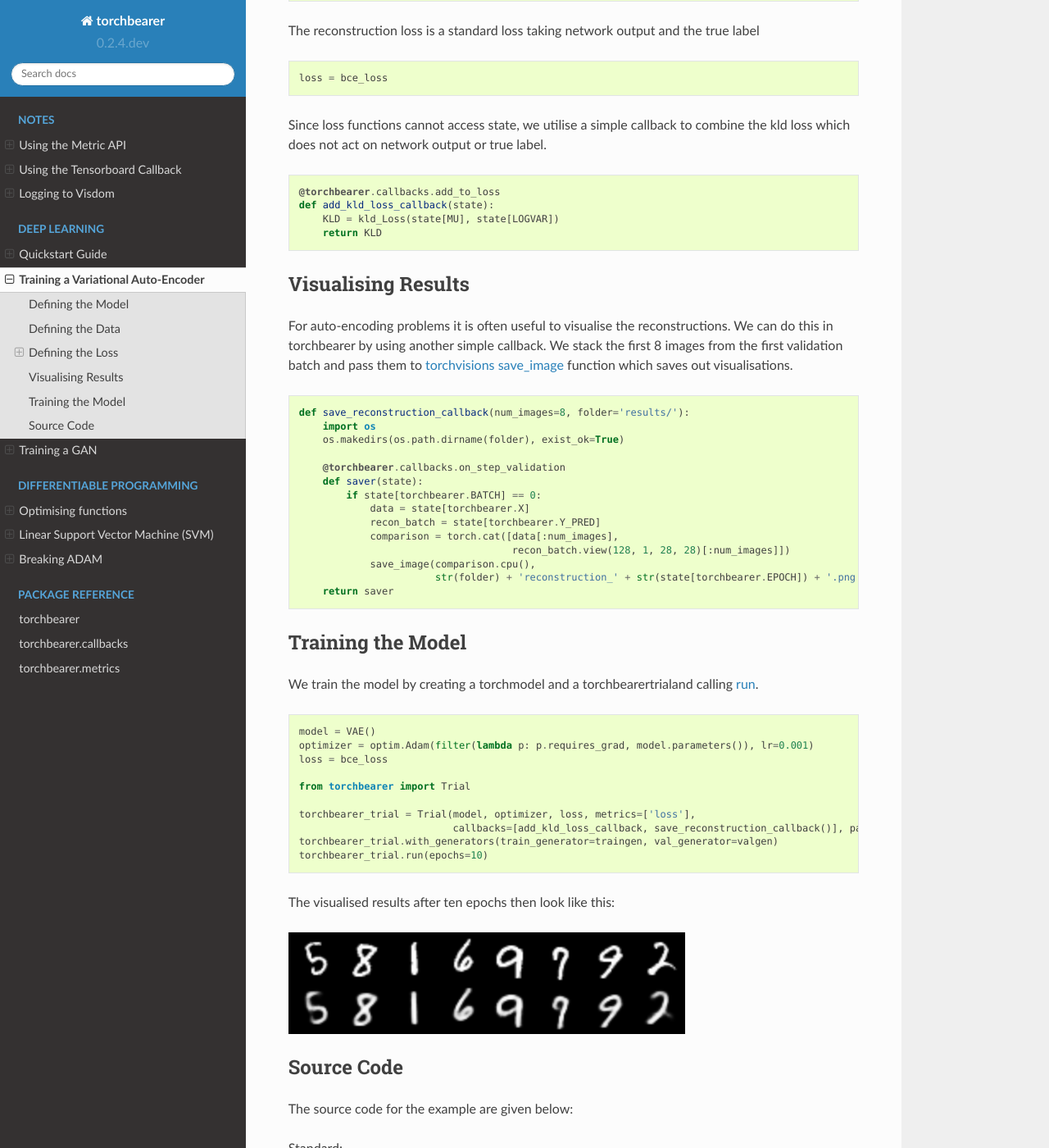
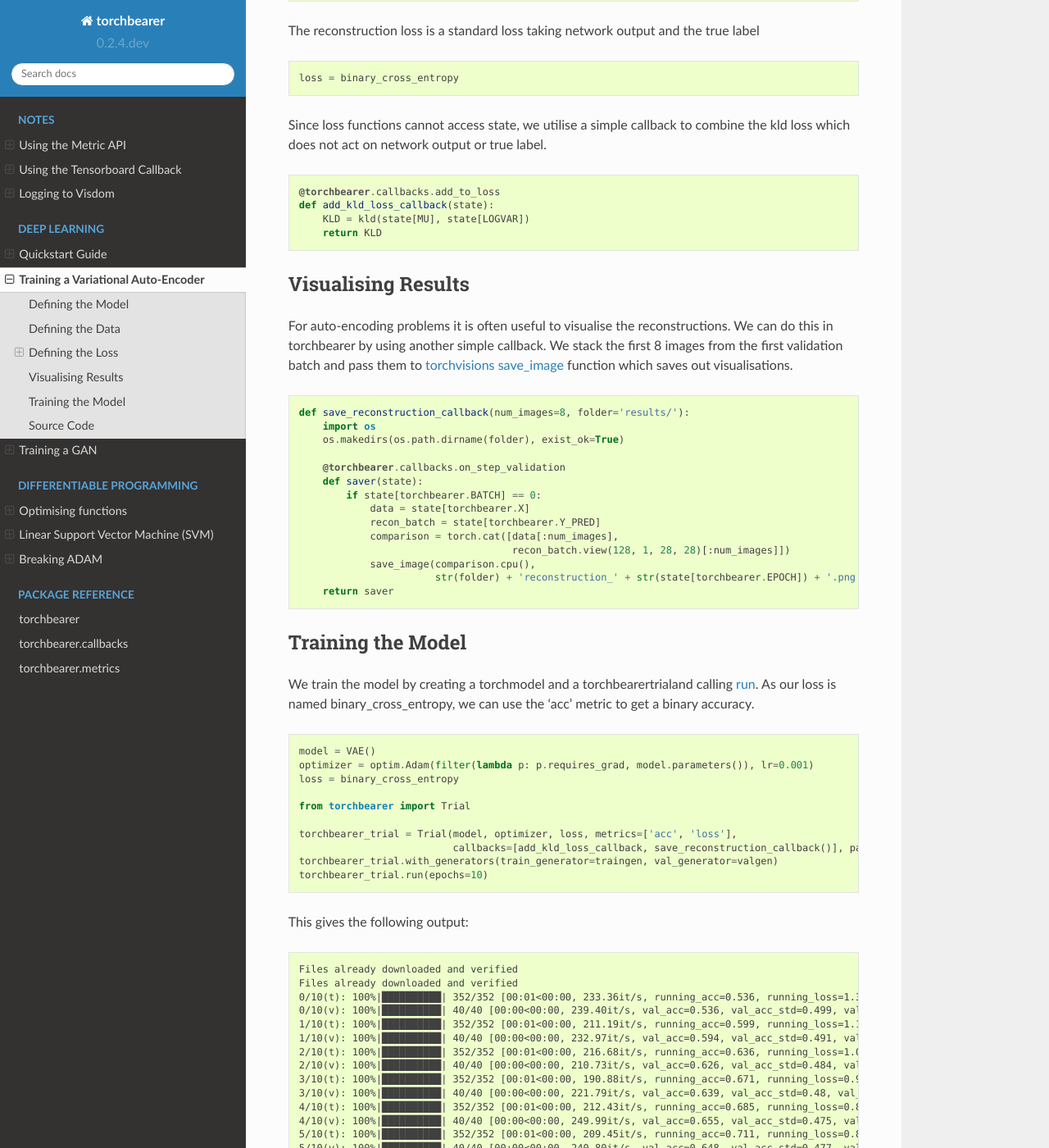
Before and after one commit to pytorchbearer/torchbearer, a Sphinx documentation site: the page built from docs/examples/vae.rst, in a window 1280 px wide and 1400 px high, scrolled down 3312 px. Shown: the whole window at 82% size. Built offline with Sphinx 7.4.7 and the Read the Docs theme 2.0.0, drawn with Linux system fonts in a browser that asks for light colours; some of the changed text lies outside the part shown.

Commit message:
Add binary accuracy to VAE example

```diff
--- a/docs/_static/examples/vae.py
+++ b/docs/_static/examples/vae.py
@@ -18,7 +18,7 @@ class AutoEncoderMNIST(Dataset):
 
     def __getitem__(self, index):
         character, label = self.mnist_dataset.__getitem__(index)
-        return character, character
+        return character, character.view(-1)
 
     def __len__(self):
         return len(self.mnist_dataset)
@@ -83,19 +83,19 @@ class VAE(nn.Module):
         return self.decode(z)
 
 
-def bce_loss(y_pred, y_true):
-    BCE = F.binary_cross_entropy(y_pred, y_true.view(-1, 784), reduction='sum')
+def binary_cross_entropy(y_pred, y_true):
+    BCE = F.binary_cross_entropy(y_pred, y_true, reduction='sum')
     return BCE
 
 
-def kld_Loss(mu, logvar):
+def kld(mu, logvar):
     KLD = -0.5 * torch.sum(1 + logvar - mu.pow(2) - logvar.exp())
     return KLD
 
 
 @torchbearer.callbacks.add_to_loss
 def add_kld_loss_callback(state):
-    KLD = kld_Loss(state[MU], state[LOGVAR])
+    KLD = kld(state[MU], state[LOGVAR])
     return KLD
 
 
@@ -117,11 +117,11 @@ def save_reconstruction_callback(num_images=8, folder='results/'):
 
 model = VAE()
 optimizer = optim.Adam(filter(lambda p: p.requires_grad, model.parameters()), lr=0.001)
-loss = bce_loss
+loss = binary_cross_entropy
 
 from torchbearer import Trial
 
-torchbearer_trial = Trial(model, optimizer, loss, metrics=['loss'],
+torchbearer_trial = Trial(model, optimizer, loss, metrics=['acc', 'loss'],
                           callbacks=[add_kld_loss_callback, save_reconstruction_callback()], pass_state=True).to('cuda')
 torchbearer_trial.with_generators(train_generator=traingen, val_generator=valgen)
 torchbearer_trial.run(epochs=10)
--- a/docs/examples/vae.rst
+++ b/docs/examples/vae.rst
@@ -118,13 +118,41 @@ For auto-encoding problems it is often useful to visualise the reconstructions.
 Training the Model
 ^^^^^^^^^^^^^^^^^^^^^^^^^^^^^^^^^^^^
 
-We train the model by creating a torchmodel and a torchbearertrialand calling run_.
+We train the model by creating a torchmodel and a torchbearertrialand calling run_. As our loss is named binary_cross_entropy, we can use the 'acc' metric to get a binary accuracy.
 
 .. _run: https://torchbearer.readthedocs.io/en/latest/code/main.html#torchbearer.trial.Trial.run
 
 
 .. literalinclude:: /_static/examples/vae.py
    :lines: 118-127
+
+This gives the following output:
+
+.. code::
+
+   Files already downloaded and verified
+   Files already downloaded and verified
+   0/10(t): 100%|██████████| 352/352 [00:01<00:00, 233.36it/s, running_acc=0.536, running_loss=1.32, acc=0.459, acc_std=0.498, loss=1.52, loss_std=0.239]
+   0/10(v): 100%|██████████| 40/40 [00:00<00:00, 239.40it/s, val_acc=0.536, val_acc_std=0.499, val_loss=1.29, val_loss_std=0.0731]
+   1/10(t): 100%|██████████| 352/352 [00:01<00:00, 211.19it/s, running_acc=0.599, running_loss=1.13, acc=0.578, acc_std=0.494, loss=1.18, loss_std=0.096]
+   1/10(v): 100%|██████████| 40/40 [00:00<00:00, 232.97it/s, val_acc=0.594, val_acc_std=0.491, val_loss=1.14, val_loss_std=0.101]
+   2/10(t): 100%|██████████| 352/352 [00:01<00:00, 216.68it/s, running_acc=0.636, running_loss=1.04, acc=0.631, acc_std=0.482, loss=1.04, loss_std=0.0944]
+   2/10(v): 100%|██████████| 40/40 [00:00<00:00, 210.73it/s, val_acc=0.626, val_acc_std=0.484, val_loss=1.07, val_loss_std=0.0974]
+   3/10(t): 100%|██████████| 352/352 [00:01<00:00, 190.88it/s, running_acc=0.671, running_loss=0.929, acc=0.664, acc_std=0.472, loss=0.957, loss_std=0.0929]
+   3/10(v): 100%|██████████| 40/40 [00:00<00:00, 221.79it/s, val_acc=0.639, val_acc_std=0.48, val_loss=1.02, val_loss_std=0.103]
+   4/10(t): 100%|██████████| 352/352 [00:01<00:00, 212.43it/s, running_acc=0.685, running_loss=0.897, acc=0.689, acc_std=0.463, loss=0.891, loss_std=0.0888]
+   4/10(v): 100%|██████████| 40/40 [00:00<00:00, 249.99it/s, val_acc=0.655, val_acc_std=0.475, val_loss=0.983, val_loss_std=0.113]
+   5/10(t): 100%|██████████| 352/352 [00:01<00:00, 209.45it/s, running_acc=0.711, running_loss=0.835, acc=0.706, acc_std=0.456, loss=0.844, loss_std=0.088]
+   5/10(v): 100%|██████████| 40/40 [00:00<00:00, 240.80it/s, val_acc=0.648, val_acc_std=0.477, val_loss=0.965, val_loss_std=0.107]
+   6/10(t): 100%|██████████| 352/352 [00:01<00:00, 216.89it/s, running_acc=0.713, running_loss=0.826, acc=0.72, acc_std=0.449, loss=0.802, loss_std=0.0903]
+   6/10(v): 100%|██████████| 40/40 [00:00<00:00, 238.17it/s, val_acc=0.655, val_acc_std=0.475, val_loss=0.97, val_loss_std=0.0997]
+   7/10(t): 100%|██████████| 352/352 [00:01<00:00, 213.82it/s, running_acc=0.737, running_loss=0.773, acc=0.734, acc_std=0.442, loss=0.765, loss_std=0.0878]
+   7/10(v): 100%|██████████| 40/40 [00:00<00:00, 202.45it/s, val_acc=0.677, val_acc_std=0.468, val_loss=0.936, val_loss_std=0.0985]
+   8/10(t): 100%|██████████| 352/352 [00:01<00:00, 211.36it/s, running_acc=0.732, running_loss=0.744, acc=0.746, acc_std=0.435, loss=0.728, loss_std=0.0902]
+   8/10(v): 100%|██████████| 40/40 [00:00<00:00, 204.52it/s, val_acc=0.674, val_acc_std=0.469, val_loss=0.949, val_loss_std=0.124]
+   9/10(t): 100%|██████████| 352/352 [00:02<00:00, 171.22it/s, running_acc=0.738, running_loss=0.737, acc=0.749, acc_std=0.434, loss=0.723, loss_std=0.0885]
+   9/10(v): 100%|██████████| 40/40 [00:00<00:00, 188.51it/s, val_acc=0.669, val_acc_std=0.471, val_loss=0.97, val_loss_std=0.173]
+   0/1(e): 100%|██████████| 79/79 [00:00<00:00, 241.00it/s, test_acc=0.675, test_acc_std=0.468, test_loss=0.952, test_loss_std=0.109]
 
 The visualised results after ten epochs then look like this:
 
```
